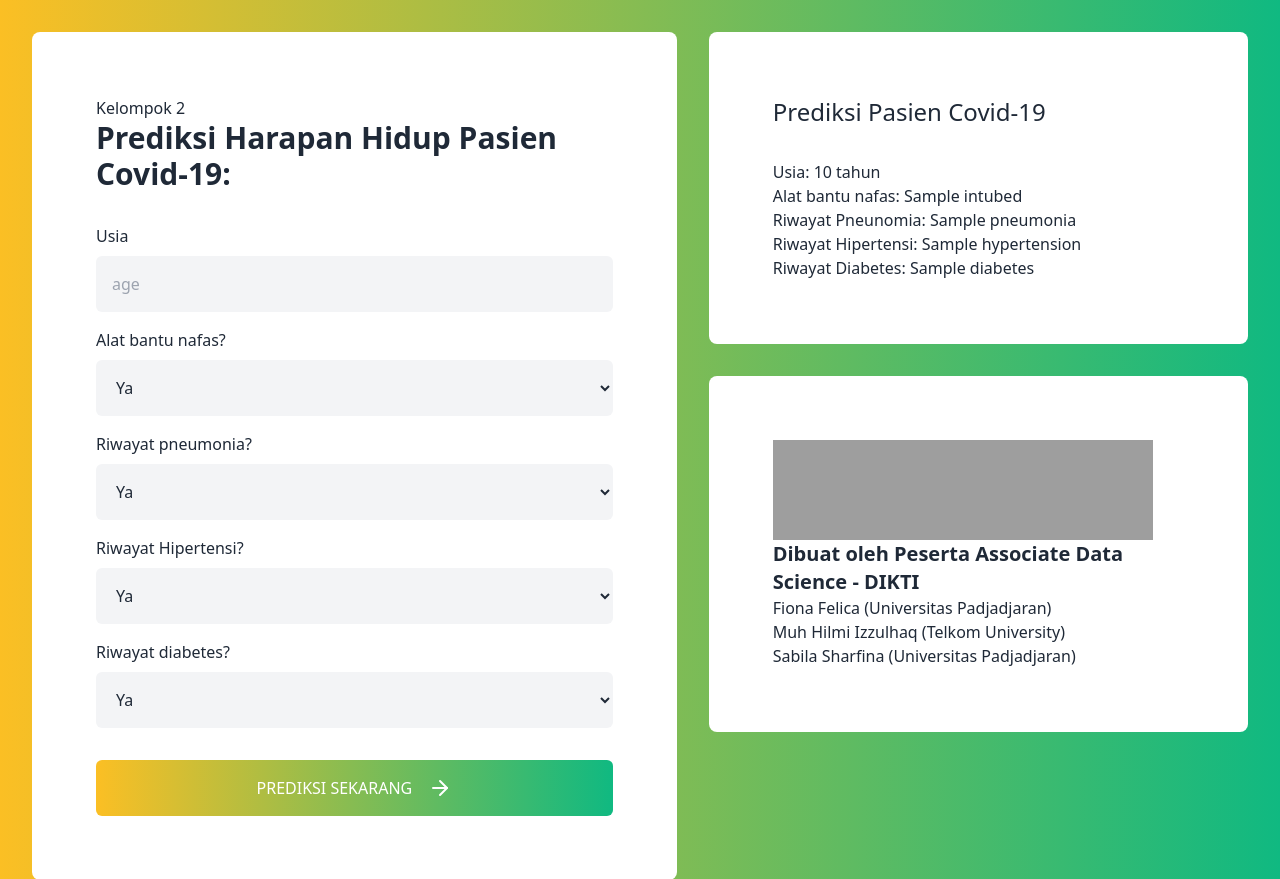
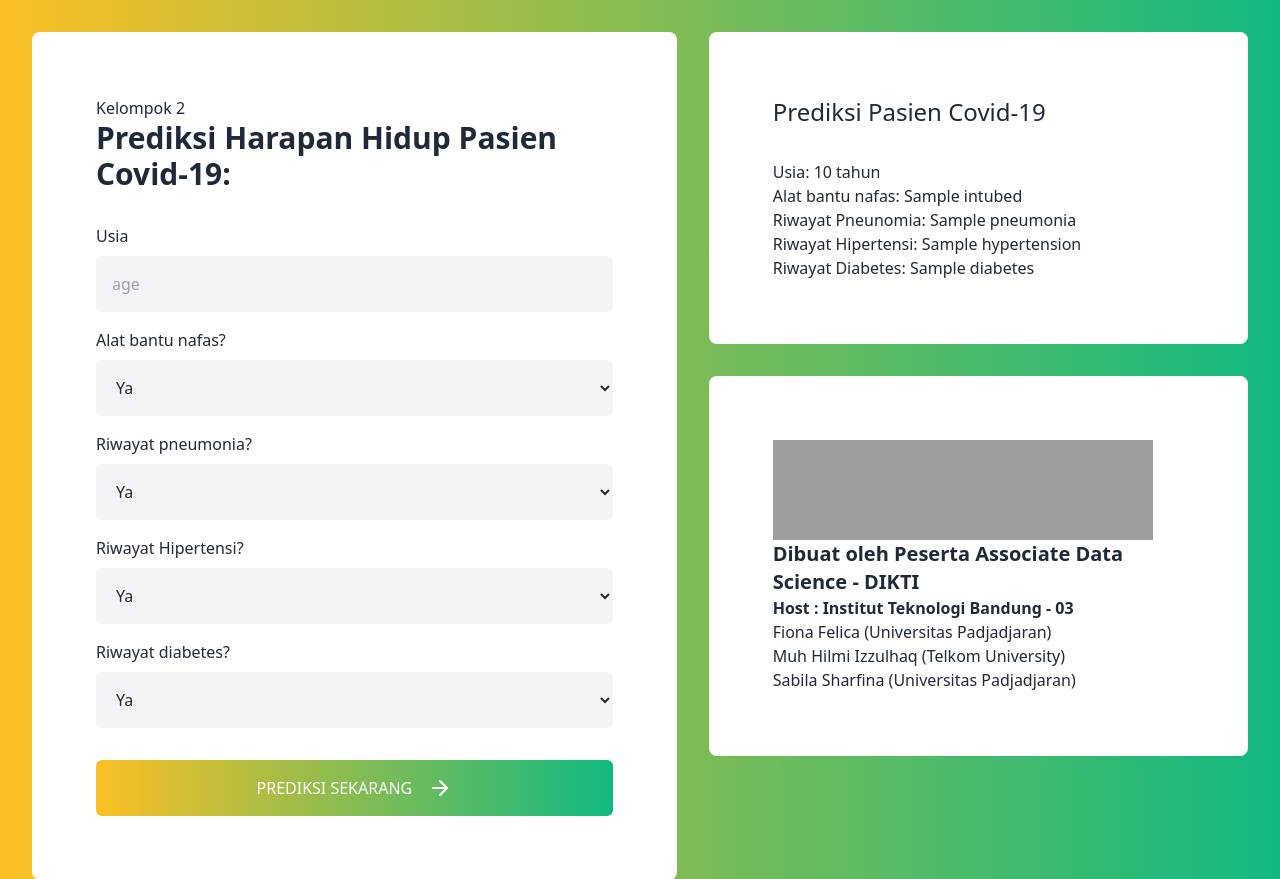
Before and after one commit to muh-hilmi/dts-covid-prediction, a Flask app: template templates/index.html in a window 1280 px wide. Shown: the top 879 px of the page. Run offline with Flask 2, Linux system fonts and the light colour scheme; the template is opened without the code that fills it: most values are stand-ins (such as "Sample title", 1, 10 or a date in 2020); parts of the project's set-up code (start-up, migrations or seed data) failed here and were passed over; grey boxes are pictures that could not be loaded.

Commit message:
Update index.html

```diff
--- a/templates/index.html
+++ b/templates/index.html
@@ -170,6 +170,7 @@
                 </div>
 		        <div>
 		            <h6 class="text-xl font-bold">Dibuat oleh Peserta Associate Data Science - DIKTI</h6>
+			    <p class="font-bold">Host : Institut Teknologi Bandung - 03</p>
 		            <p>Fiona Felica (Universitas Padjadjaran)</p>
 		            <p>Muh Hilmi Izzulhaq (Telkom University)</p>
 		            <p>Sabila Sharfina (Universitas Padjadjaran)</p>
```
